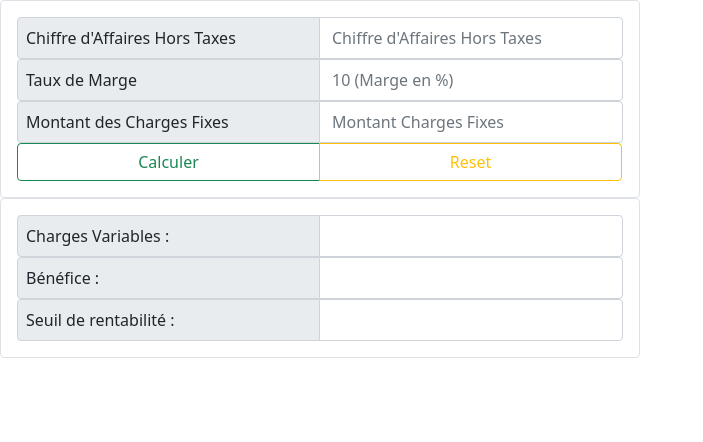
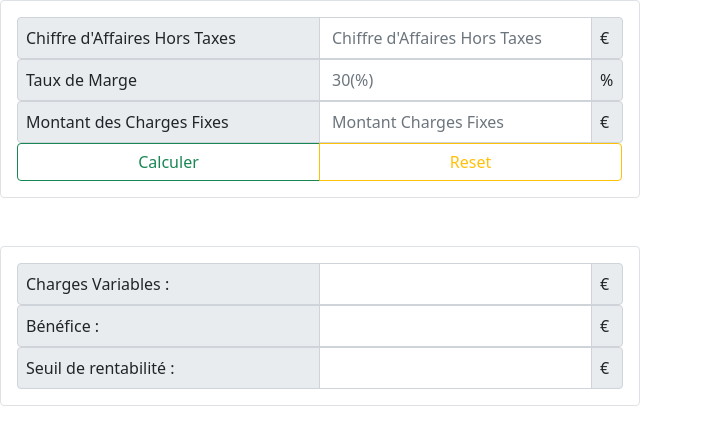
Before and after one commit to ludo06000/Break-even-calculation, a plain HTML site: page index.html in a window 1280 px wide. Shown: the whole page, without its empty margins (0-703 px from the left). Drawn offline with nearby package versions, Linux system fonts and the light colour scheme.

Commit message:
change Html Design

```diff
--- a/index.html
+++ b/index.html
@@ -24,14 +24,17 @@
             <div class="input-group flex-nowrap">
                 <span class="input-group-text w-50 p-2" id="addon-wrapping">Chiffre d'Affaires Hors Taxes</span>
                 <input type="text" class="form-control" id="caht" placeholder="Chiffre d'Affaires Hors Taxes">
+                <span class="input-group-text p-2 acronym" id="addon-wrapping">€</span>
             </div>
             <div class="input-group flex-nowrap">
                 <span class="input-group-text w-50 p-2" id="addon-wrapping">Taux de Marge</span>
-                <input type="text" class="form-control" id="margeRate" placeholder="10 (Marge en %)">
+                <input type="text" class="form-control" id="margeRate" placeholder="30(%)">
+                <span class="input-group-text p-2 acronym" id="addon-wrapping">%</span>
             </div>
             <div class="input-group flex-nowrap">
                 <span class="input-group-text w-50 p-2" id="addon-wrapping">Montant des Charges Fixes</span>
                 <input type="text" class="form-control" id="cfAmount" placeholder="Montant Charges Fixes">
+                <span class="input-group-text p-2 acronym" id="addon-wrapping">€</span>
             </div>
             <div class="input-group flex-nowrap">
                 <button type="button" id="calcBtn" class="btn btn-outline-success w-50">Calculer</button>
@@ -39,18 +42,21 @@
 
             </div>
         </form>
-        <div class="w-50 border rounded p-3">
+        <div class="w-50 border rounded p-3 mt-5">
             <div class="input-group flex-nowrap">
                 <span class="input-group-text w-50 p-2" id="addon-wrapping">Charges Variables : </span>
                 <input type="text" class="form-control" id="variableCostView" >
+                <span class="input-group-text p-2 acronym" id="addon-wrapping">€</span>
             </div>
             <div class="input-group flex-nowrap">
                 <span class="input-group-text w-50 p-2" id="addon-wrapping">Bénéfice : </span>
                 <input type="text" class="form-control" id="benefitView" >
+                <span class="input-group-text p-2 acronym" id="addon-wrapping">€</span>
             </div>
             <div class="input-group flex-nowrap">
                 <span class="input-group-text w-50 p-2" id="addon-wrapping">Seuil de rentabilité : </span>
                 <input type="text" class="form-control" id="srView" >
+                <span class="input-group-text p-2 acronym" id="addon-wrapping">€</span>
             </div>
 
         </div>
--- a/style.css
+++ b/style.css
@@ -0,0 +1,3 @@
+.acronym {
+    width: 32px;
+}
```
